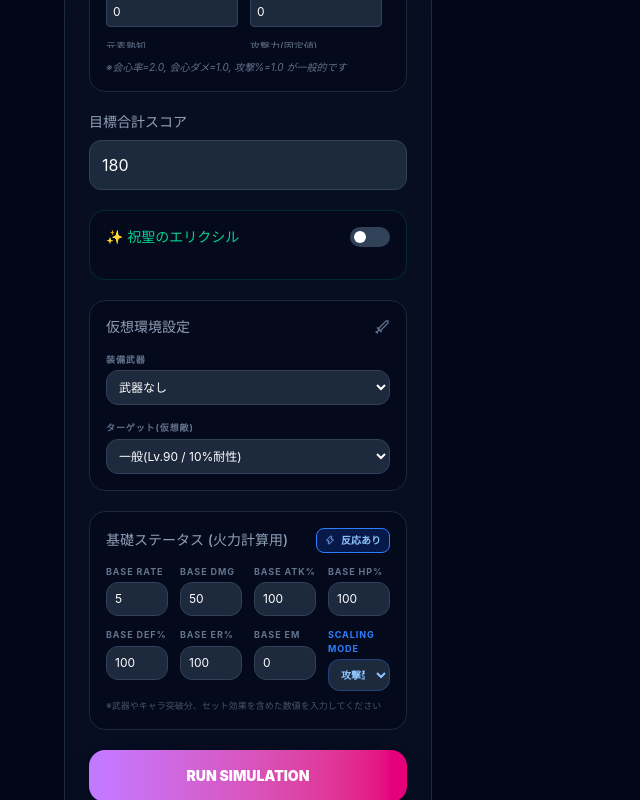
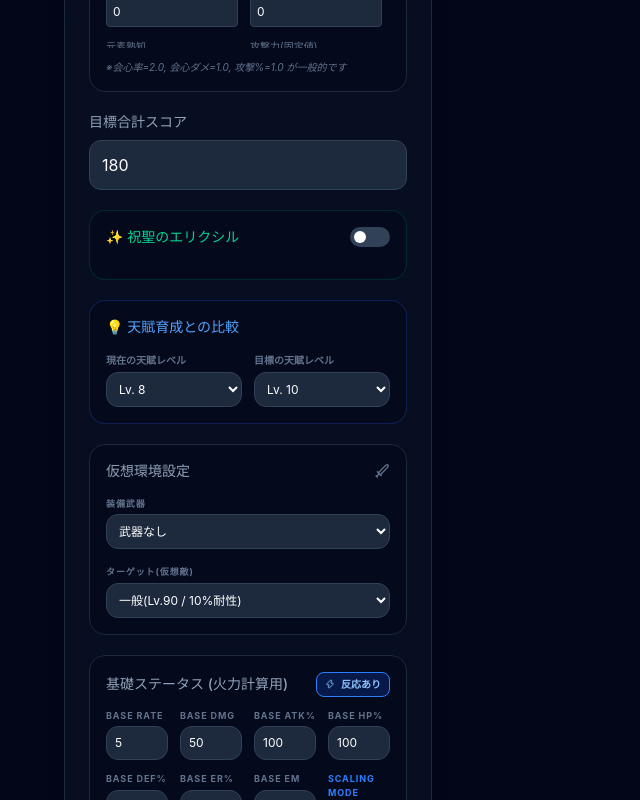
Before and after one commit to bonta9puri-commits/artifact-sim-web, a Next.js app: page / in a window 1280 px wide. Shown: the part 1290-2090 px from the top of the page, without its empty margins (0-640 px from the left). Built offline with nearby package versions, Linux system fonts and the light colour scheme.

Commit message:
Feat: Add Talent vs Artifact resin efficiency comparison feature

```diff
--- a/src/app/page.tsx
+++ b/src/app/page.tsx
@@ -53,6 +53,9 @@ export default function Home() {
     ]
   };
 
+  const TALENT_CUMULATIVE_RESIN = [0, 0, 15, 35, 70, 120, 180, 320, 520, 850, 1300];
+  const TALENT_MULTIPLIERS = [0, 1.00, 1.075, 1.15, 1.25, 1.35, 1.45, 1.55, 1.65, 1.75, 1.85];
+
   // 比較モード用スコア入力UIの更新
   useEffect(() => {
     if (simMode === "comparison") {
@@ -106,6 +109,10 @@ export default function Home() {
   const [elixirTargetSet, setElixirTargetSet] = useState("");
   const [elixirSub1, setElixirSub1] = useState("会心率");
   const [elixirSub2, setElixirSub2] = useState("会心ダメージ");
+
+  // Talent Comparison
+  const [talentCurrentLevel, setTalentCurrentLevel] = useState<number>(8);
+  const [talentTargetLevel, setTalentTargetLevel] = useState<number>(10);
 
   const cardRef = useRef<HTMLDivElement>(null);
 
@@ -657,6 +664,41 @@ export default function Home() {
                   </div>
                 )}
 
+                {gameId === "genshin" && (
+                  <div className="bg-slate-950/50 p-4 rounded-2xl border border-blue-900/50">
+                    <div className="flex items-center justify-between mb-4">
+                      <label className="text-sm font-medium text-blue-400 flex items-center gap-2">💡 天賦育成との比較</label>
+                    </div>
+                    {talentCurrentLevel < 10 ? (
+                      <div className="space-y-4">
+                        <div className="grid grid-cols-2 gap-3">
+                          <div>
+                            <p className="text-[10px] text-slate-500 font-bold mb-1">現在の天賦レベル</p>
+                            <select value={talentCurrentLevel} onChange={e => {
+                                const newCurrent = Number(e.target.value);
+                                setTalentCurrentLevel(newCurrent);
+                                if (talentTargetLevel <= newCurrent) setTalentTargetLevel(Math.min(10, newCurrent + 1));
+                              }} className="w-full bg-slate-800 text-xs p-2 rounded-xl border border-slate-700 text-white outline-none focus:border-blue-500">
+                              {[1,2,3,4,5,6,7,8,9,10].map(l => <option key={l} value={l}>Lv. {l}</option>)}
+                            </select>
+                          </div>
+                          <div>
+                            <p className="text-[10px] text-slate-500 font-bold mb-1">目標の天賦レベル</p>
+                            <select value={talentTargetLevel} onChange={e => setTalentTargetLevel(Number(e.target.value))} className="w-full bg-slate-800 text-xs p-2 rounded-xl border border-slate-700 text-white outline-none focus:border-blue-500">
+                              {[2,3,4,5,6,7,8,9,10].filter(l => l > talentCurrentLevel).map(l => <option key={l} value={l}>Lv. {l}</option>)}
+                            </select>
+                          </div>
+                        </div>
+                      </div>
+                    ) : (
+                      <div className="bg-blue-500/10 p-3 rounded-xl border border-blue-500/20 text-center">
+                        <p className="text-sm font-bold text-blue-400">天賦は既に最大です！</p>
+                        <p className="text-[10px] text-slate-400 mt-1">あとは地獄の聖遺物厳選あるのみです🔥 頑張りましょう！</p>
+                      </div>
+                    )}
+                  </div>
+                )}
+
                 <div className="bg-slate-950/50 p-4 rounded-2xl border border-slate-800">
                   <div className="flex items-center justify-between mb-4">
                     <label className="text-sm font-medium text-slate-400">仮想環境設定</label>
@@ -1029,6 +1071,36 @@ export default function Home() {
                           </div>
                         </div>
                       )}
+                      {/* Talent Comparison Card */}
+                      {gameId === "genshin" && talentCurrentLevel < 10 && (result.type === "target" || result.type === "period") && (
+                        <div className="bg-blue-500/5 border border-blue-500/20 rounded-3xl p-6 flex flex-col md:flex-row items-center justify-between gap-4 w-full animate-in fade-in slide-in-from-bottom-4 duration-700 mt-8 mb-4">
+                          <div className="flex items-center gap-4">
+                            <div className="w-12 h-12 bg-blue-500/10 rounded-2xl flex items-center justify-center text-blue-400">
+                              <Zap size={24} />
+                            </div>
+                            <div>
+                              <p className="text-sm font-bold text-blue-400">💡 天賦育成との比較</p>
+                              <p className="text-[11px] text-slate-400 mt-1">
+                                天賦Lv.{talentCurrentLevel} → {talentTargetLevel} に必要な樹脂は <span className="font-bold text-white">約{TALENT_CUMULATIVE_RESIN[talentTargetLevel] - TALENT_CUMULATIVE_RESIN[talentCurrentLevel]}</span>（約{((TALENT_CUMULATIVE_RESIN[talentTargetLevel] - TALENT_CUMULATIVE_RESIN[talentCurrentLevel])/180).toFixed(1)}日分）です。
+                              </p>
+                              <p className="text-[10px] text-slate-500 mt-0.5">
+                                確実に対象スキルのダメージが <span className="font-bold text-white">約{(((TALENT_MULTIPLIERS[talentTargetLevel] / TALENT_MULTIPLIERS[talentCurrentLevel]) - 1) * 100).toFixed(1)}%</span> 上昇します！
+                              </p>
+                            </div>
+                          </div>
+                          <div className="text-center md:text-right mt-4 md:mt-0 flex-shrink-0">
+                            {((result.type === "target" ? (result.median * staminaPerDay) : (days * staminaPerDay)) > (TALENT_CUMULATIVE_RESIN[talentTargetLevel] - TALENT_CUMULATIVE_RESIN[talentCurrentLevel])) ? (
+                              <p className="text-[11px] font-bold text-yellow-400 bg-yellow-400/10 px-3 py-1.5 rounded-lg inline-block whitespace-nowrap border border-yellow-400/20">
+                                ⚠️ 先に天賦を上げた方がコスパが良いかもしれません
+                              </p>
+                            ) : (
+                              <p className="text-[11px] font-bold text-emerald-400 bg-emerald-400/10 px-3 py-1.5 rounded-lg inline-block whitespace-nowrap border border-emerald-400/20">
+                                ✓ 聖遺物厳選を優先してもOKなラインです
+                              </p>
+                            )}
+                          </div>
+                        </div>
+                      )}
 
                       <div className="flex flex-col md:flex-row items-center justify-center gap-4 pt-8 border-t border-slate-800">
                         <button onClick={downloadImage} className="flex items-center gap-2 px-8 py-3 bg-white text-slate-950 font-black text-sm rounded-full shadow-xl hover:scale-105 transition-all">
```
